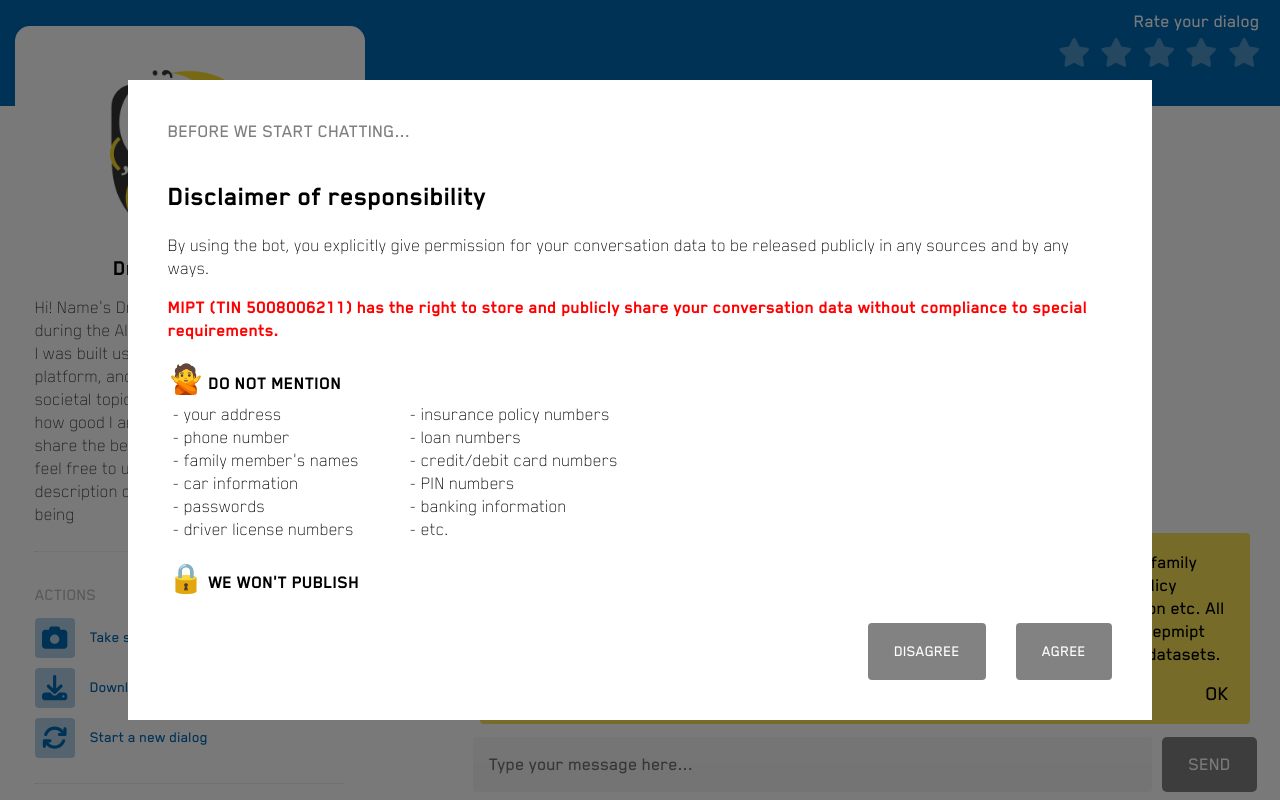
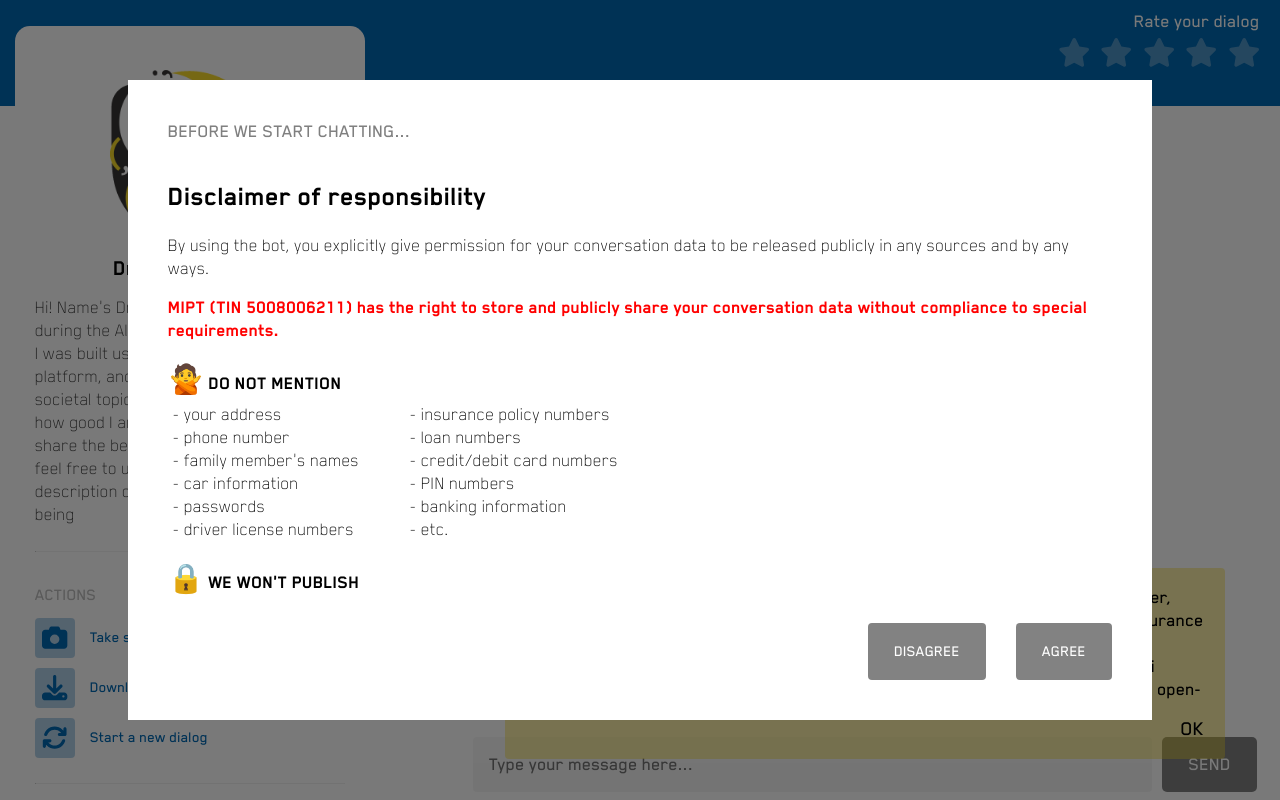
Before and after one commit to deeppavlov/dream-landing, a Next.js app: page / in a window 1280 px wide. Built offline with nearby package versions, Linux system fonts and the light colour scheme.

Commit message:
fix: hovers

```diff
--- a/components/disclaimerhover.module.css
+++ b/components/disclaimerhover.module.css
@@ -1,15 +1,15 @@
 .hover {
   position: absolute;
-  right: 15px;
-  left: 15px;
   border-radius: 4px;
   transition: bottom linear 0.3s;
 }
 
 .hover-big {
-  bottom: 5px;
+  bottom: -30px;
+  left: 40px;
+  right: 40px;
   padding: 18px 16px;
-  background-color: rgba(247, 219, 42, 0.8);
+  background-color: rgba(247, 219, 42, 0.4);
 }
 
 .hover-small {
@@ -17,7 +17,6 @@
   transform: translateY(calc(100% + 15px));
   padding: 8px 16px;
   background-color: rgb(248, 226, 84);
-  opacity: 0.5;
 }
 
 .hover a {
```
